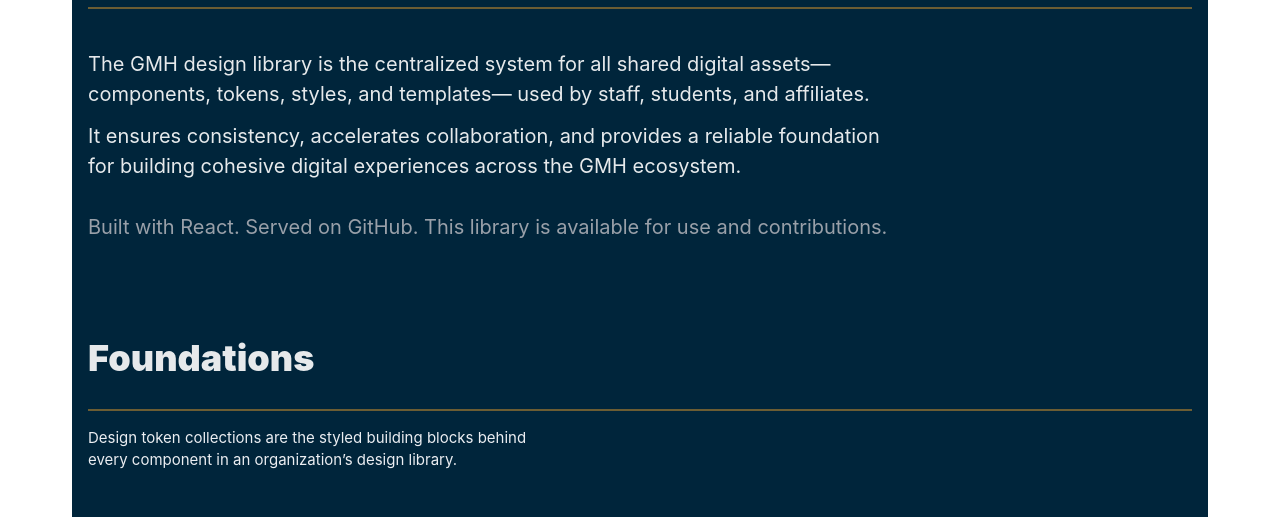
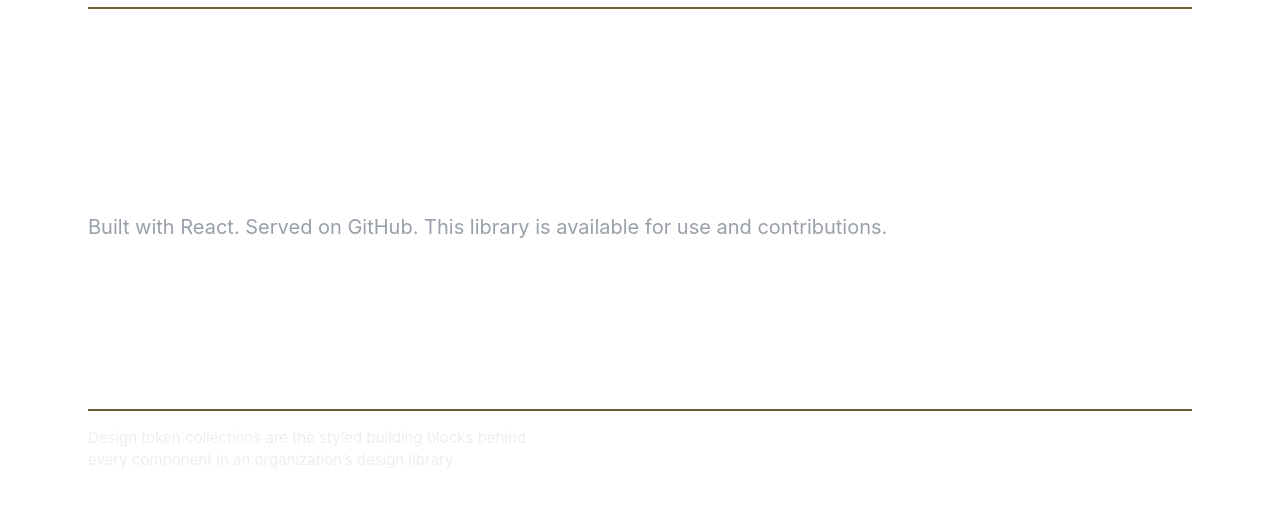
Before and after one commit to GlobalMH/design-library, a plain HTML site: page index.html in a window 1280 px wide. Shown: the part 375-892 px from the top of the page. Drawn offline with Linux system fonts and the light colour scheme.

Commit message:
updated scripts, css, to fix iframe scrolling

```diff
--- a/styles.css
+++ b/styles.css
@@ -20,7 +20,6 @@
 
 body {
   font-family: 'Avenir', 'Avenir Next', -apple-system, BlinkMacSystemFont, 'Segoe UI', system-ui, sans-serif;
-  color: #ffffff;
   line-height: 1.5;
   display: flex;
   flex-direction: column;
@@ -28,7 +27,7 @@
 
 /* Main content */
 main {
-  background-color: #00253B; /* re-enabled */
+  /*background-color: #00253B;  re-enabled */
   box-sizing: border-box;
 
 }
```
